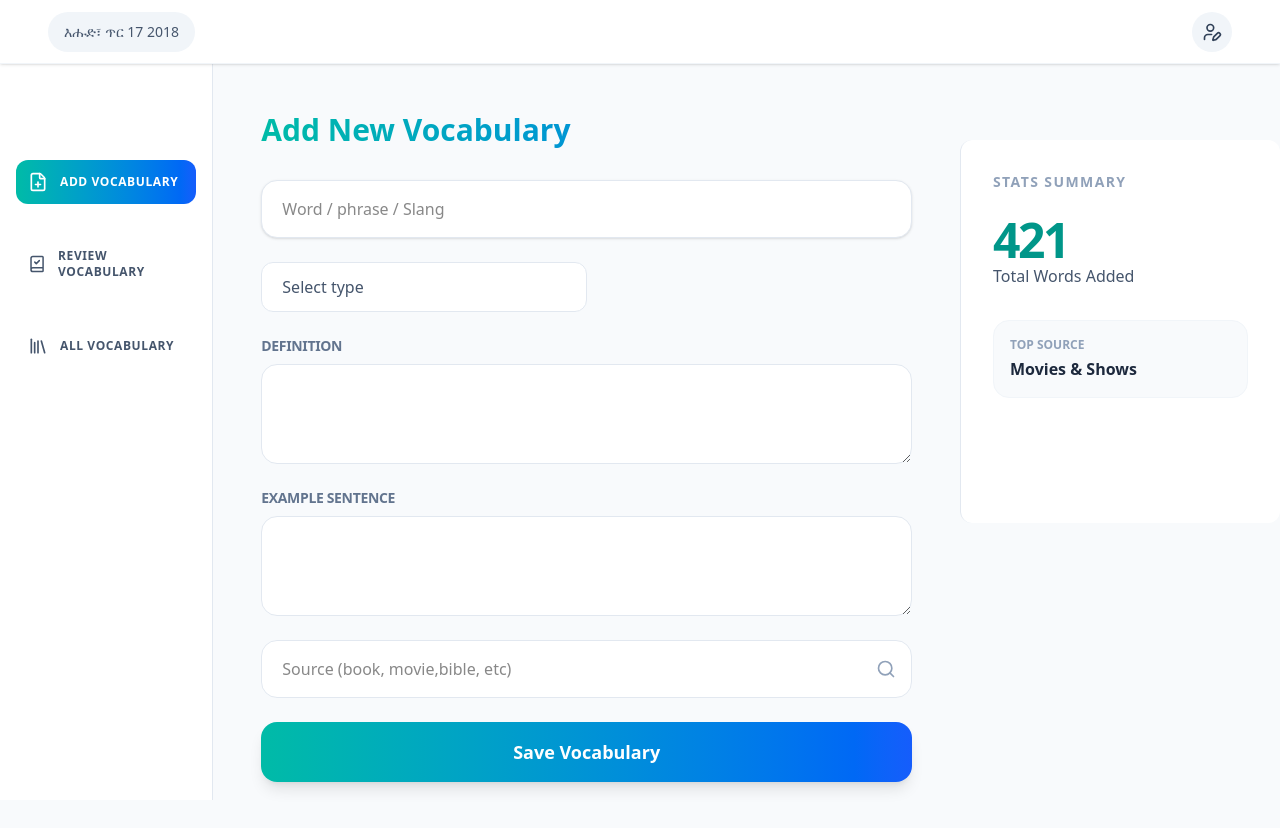
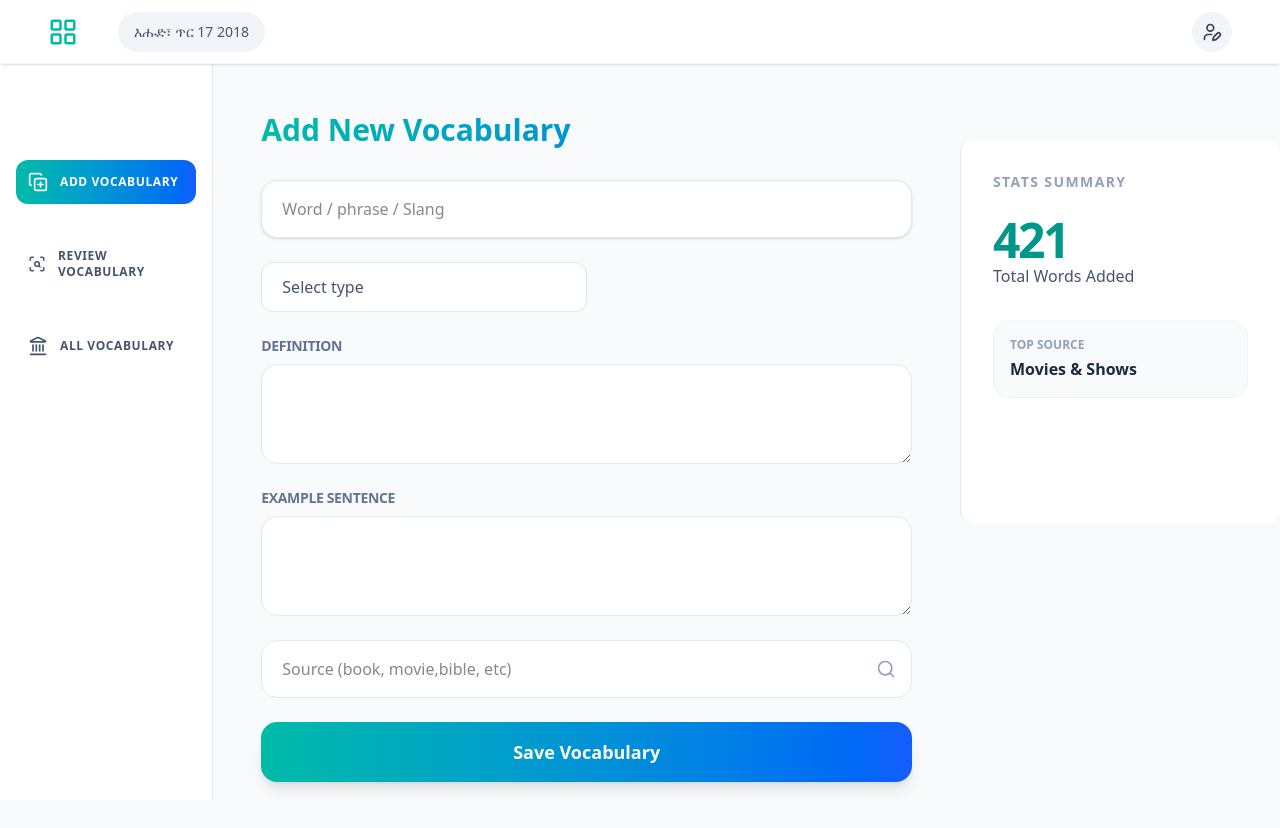
Before and after one commit to Hena-yaris/vocab-review-app, a Next.js app: page /dashboard/vocabulary/add in a window 1280 px wide. Built offline with nearby package versions, Linux system fonts and the light colour scheme.

Commit message:
refactor: change icons

```diff
--- a/app/dashboard/vocabulary/add/page.tsx
+++ b/app/dashboard/vocabulary/add/page.tsx
@@ -2,7 +2,7 @@
 import formatEthiopianDate from "@/lib/date";
 
 import { usePathname } from "next/navigation";
-import { FilePlus, BookCheck, Library, Search,UserPen,CircleArrowLeft } from "lucide-react";
+import { ScanSearch, Landmark,LayoutGrid, Search,UserPen,CopyPlus } from "lucide-react";
 import Link from "next/link";
 import { useState } from "react";
 
@@ -13,17 +13,17 @@ const navItems = [
   {
     label: "Add Vocabulary",
     href: "/dashboard/vocabulary/add",
-    icon: FilePlus,
+    icon: CopyPlus,
   },
   {
     label: "Review Vocabulary",
     href: "/dashboard/vocabulary/review",
-    icon: BookCheck,
+    icon: ScanSearch,
   },
   {
     label: "All Vocabulary",
     href: "/dashboard/vocabulary/list",
-    icon: Library,
+    icon: Landmark,
   },
 ];
 
@@ -72,11 +72,11 @@ export default function VocabularyAddPage() {
         <div className="flex items-center gap-4 flex-1">
           <Link
             href="/"
-            className="mr-6 lg:hidden cursor-pointer transition-all duration-300
-                hover:scale-110 hover:-translate-x-2 active:scale-95
+            className="mr-6 cursor-pointer transition-all duration-300
+                 hover:-translate-x-2 active:scale-95
                 ease-[cubic-bezier(0.34,1.56,0.64,1)]"
           >
-            <CircleArrowLeft size={30} className="text-teal-500" />
+            <LayoutGrid size={30} className="text-teal-500" />
           </Link>
           <p className="bg-slate-100 px-4 h-10 flex items-center justify-center rounded-full text-sm font-medium text-slate-600 truncate">
             {formatEthiopianDate()}
```
